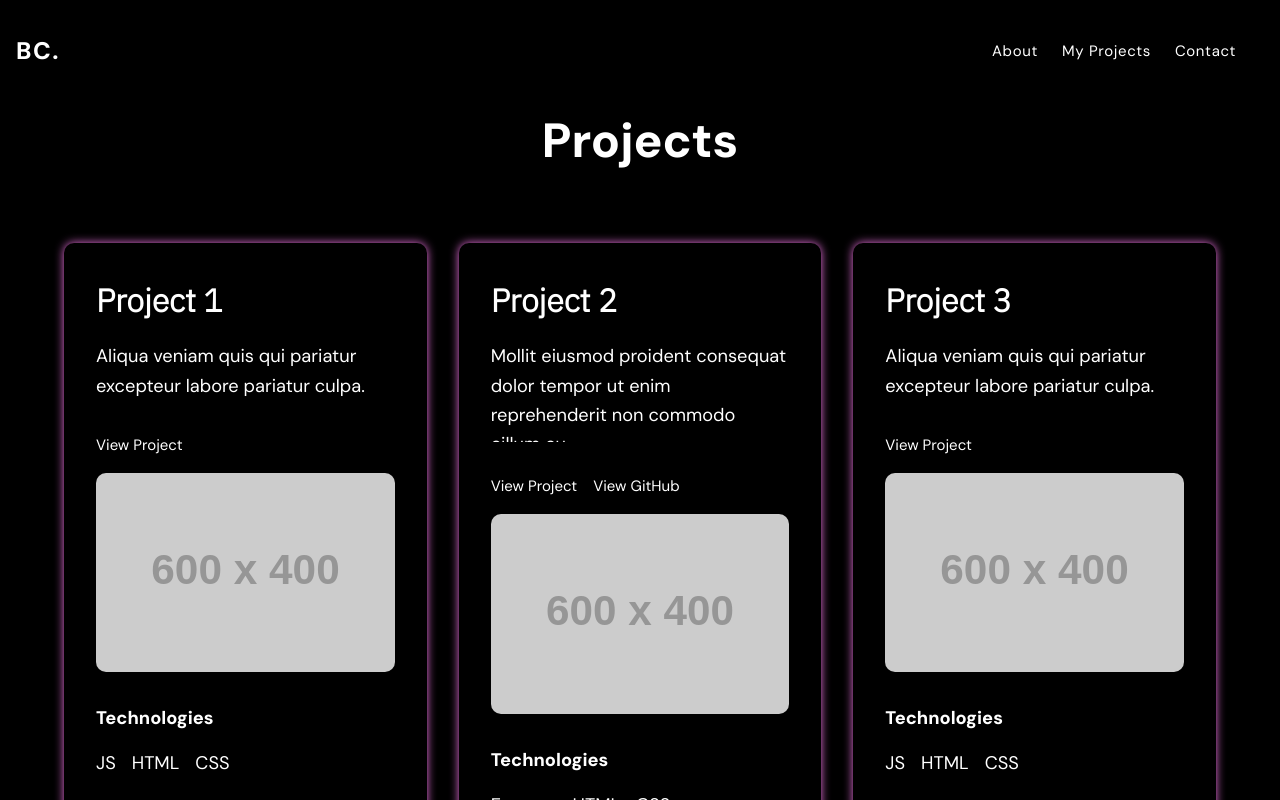
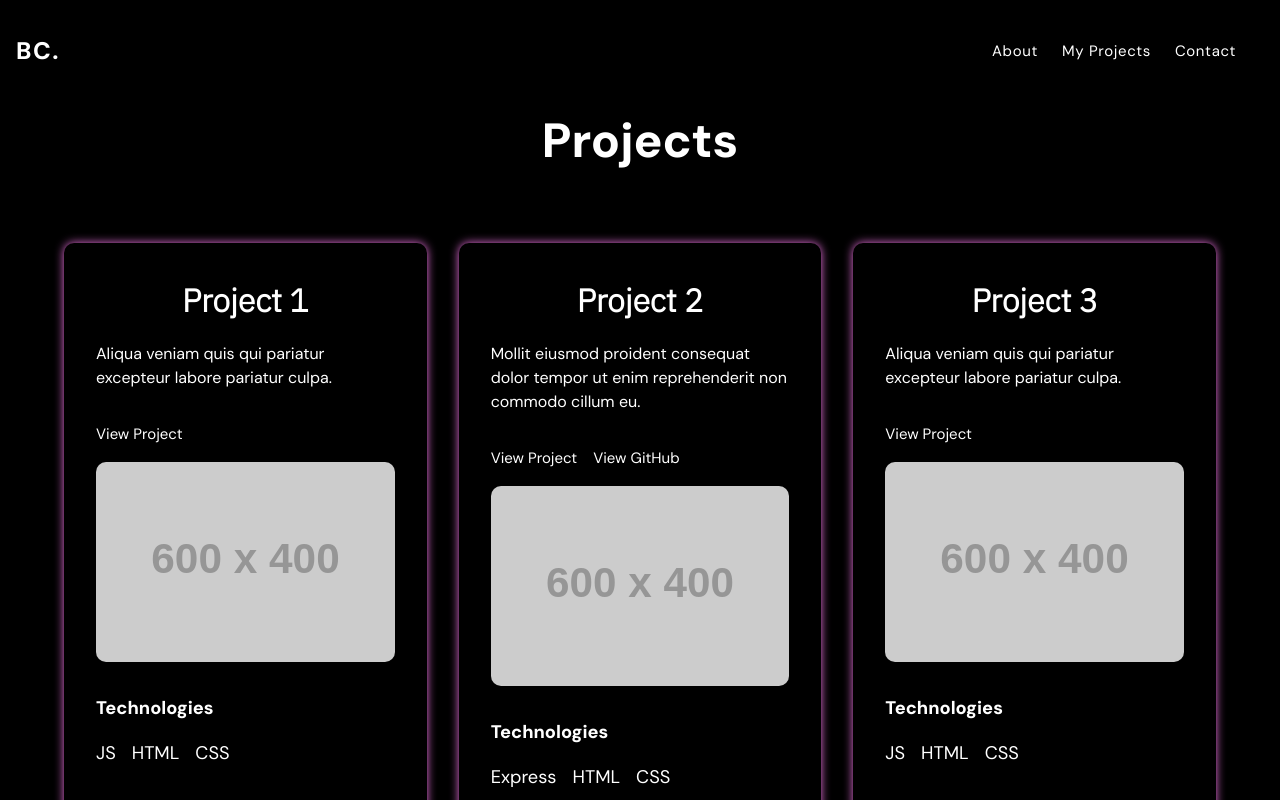
Before and after one commit to Toukara/portfolio, a Vue app: page /projects in a window 1280 px wide. Shown: the top 800 px of the page. Built offline with nearby package versions, Linux system fonts and the light colour scheme.

Commit message:
Projects view fixed

```diff
--- a/src/views/ProjectsView.vue
+++ b/src/views/ProjectsView.vue
@@ -40,12 +40,23 @@ h1 {
   font-weight: 800;
   color: #ffffff;
 }
+
 .projects {
-  display: grid;
-  grid-template-columns: repeat(3, 1fr);
-  grid-gap: 2rem;
-  margin-top: 2rem;
-  margin-bottom: 2rem;
+  display: flex;
+  flex-direction: column;
+  justify-content: center;
+  align-items: center;
+  flex-wrap: wrap;
+  gap: 1.75rem;
+
+  @media screen and (min-width: 1024px) {
+    display: grid;
+    grid-template-columns: repeat(3, 1fr);
+    grid-gap: 2rem;
+    margin-top: 2rem;
+    margin-bottom: 2rem;
+    align-items: flex-start;
+  }
 }
 
 .project {
@@ -58,6 +69,8 @@ h1 {
   margin-bottom: 2rem;
   width: 100%;
   max-width: 500px;
+  height: 650px;
+  max-height: 650px;
   border-radius: 10px;
   padding: 2rem;
   box-shadow: 0 0 10px #ee72e2;
@@ -66,14 +79,19 @@ h1 {
     font-size: 2rem;
     font-weight: 800;
     margin-bottom: 1rem;
+    align-self: center;
   }
 
   p {
-    font-size: 1.14rem;
+    font-size: 1rem;
     font-weight: 400;
     margin-bottom: 1rem;
     max-height: 100px;
-    overflow-y: auto;
+
+    overflow: hidden;
+    text-align: left;
+    line-height: 1.5rem;
+    text-overflow: ellipsis;
   }
 
   img {
```
